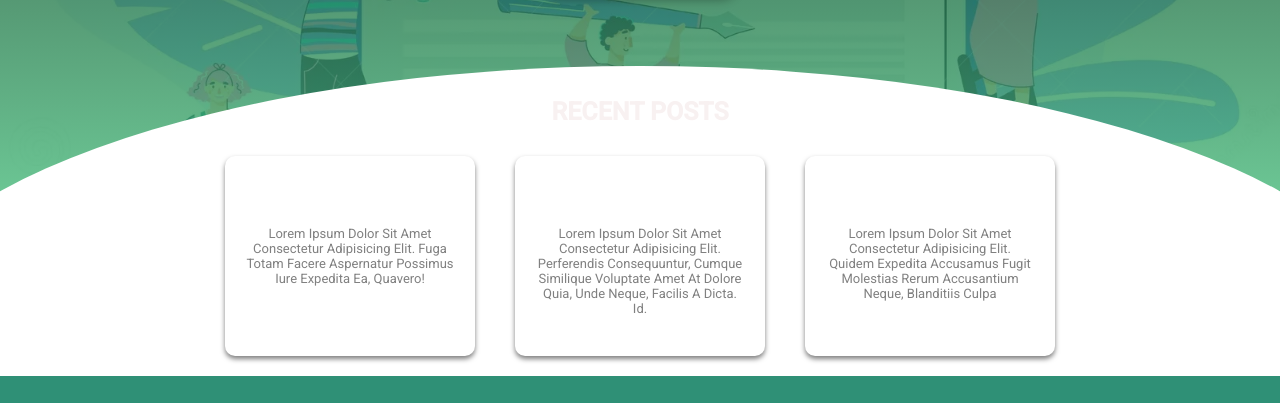
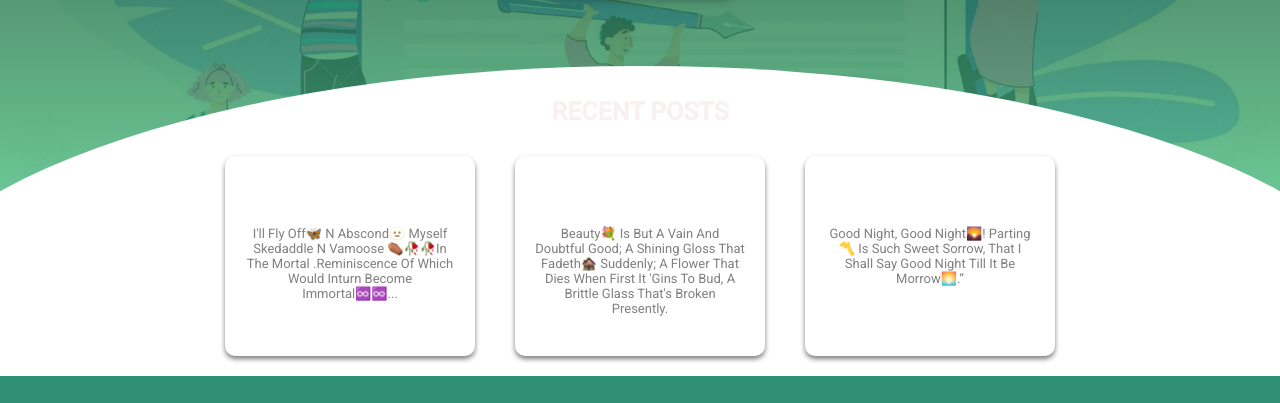
Before and after one commit to as14meh/INKSPIRE-WEB, a plain HTML site: page index.html in a window 1280 px wide. Shown: the part 285-688 px from the top of the page. Drawn offline with nearby package versions, Linux system fonts and the light colour scheme.

Commit message:
second commit

```diff
--- a/index.html
+++ b/index.html
@@ -53,20 +53,20 @@
     <div class="box">
     <i class="blogs "></i>
         <h3></h3>
-        <p>Lorem ipsum dolor sit amet consectetur adipisicing elit. Fuga totam facere aspernatur possimus iure expedita ea, quavero!</p>
+        <p>I'll fly off🦋 n abscond🫥 myself Skedaddle n vamoose ⚰️🥀🥀in the Mortal .Reminiscence  of which would  inturn become Immortal♾️♾️...</p>
 
 </div>
 
 <div class="box">
     <i class=""></i>
     <!-- <h3>Free Trial</h3> -->
-    <p>Lorem ipsum dolor sit amet consectetur adipisicing elit. Perferendis consequuntur, cumque similique voluptate amet at dolore quia, unde neque, facilis a dicta. Id.</p>
+    <p>Beauty💐 is but a vain and doubtful good; A shining gloss that fadeth🏚️ suddenly; A flower that dies when first it 'gins to bud, A brittle glass that's broken presently.</p>
 
 </div>
     <div class="box">
         <i class=""></i>
         <!-- <h3>Certifications</h3> -->
-        <p>Lorem ipsum dolor sit amet consectetur adipisicing elit. Quidem expedita accusamus fugit molestias rerum accusantium neque, blanditiis culpa </p>
+        <p>Good Night, Good night🌄! Parting〽️ is such sweet sorrow, that I shall say good night till it be morrow🌅.” </p>
     </div>
 </div>
 </section>
```
